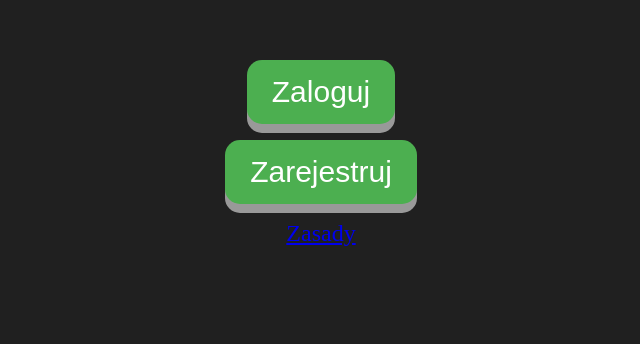
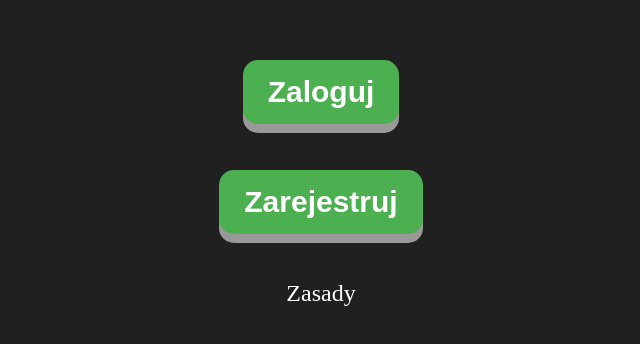
Before and after one commit to PiotrM95/Kolo-Fortuny, a plain HTML site: page Makiety/index.html in a window 1280 px wide. Shown: the part 240-584 px from the top of the page, without its empty margins (319-959 px from the left). Drawn offline with Linux system fonts and the light colour scheme.

Commit message:
Add files via upload

```diff
--- a/Makiety/index.css
+++ b/Makiety/index.css
@@ -19,6 +19,15 @@ div{
 	font-size: 24px;
 }
 
+a {
+	text-decoration: none;
+	color: #ffffff;
+}
+
+button {
+	margin-bottom: 30px;
+}
+
 .button {
   display: inline-block;
   padding: 15px 25px;
@@ -32,6 +41,7 @@ div{
   border: none;
   border-radius: 15px;
   box-shadow: 0 9px #999;
+  font-weight: 700;
 }
 
 .button:hover {background-color: #3e8e41}
```
